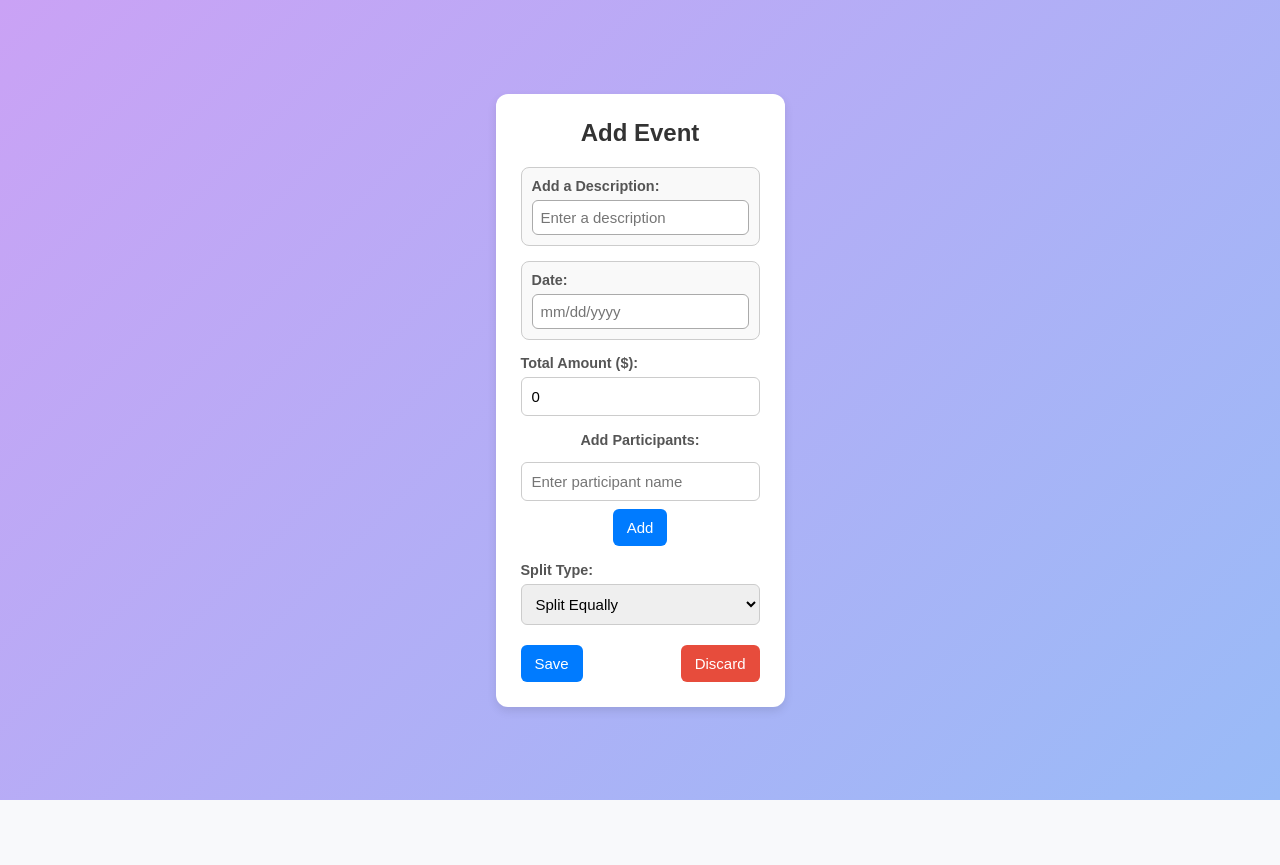
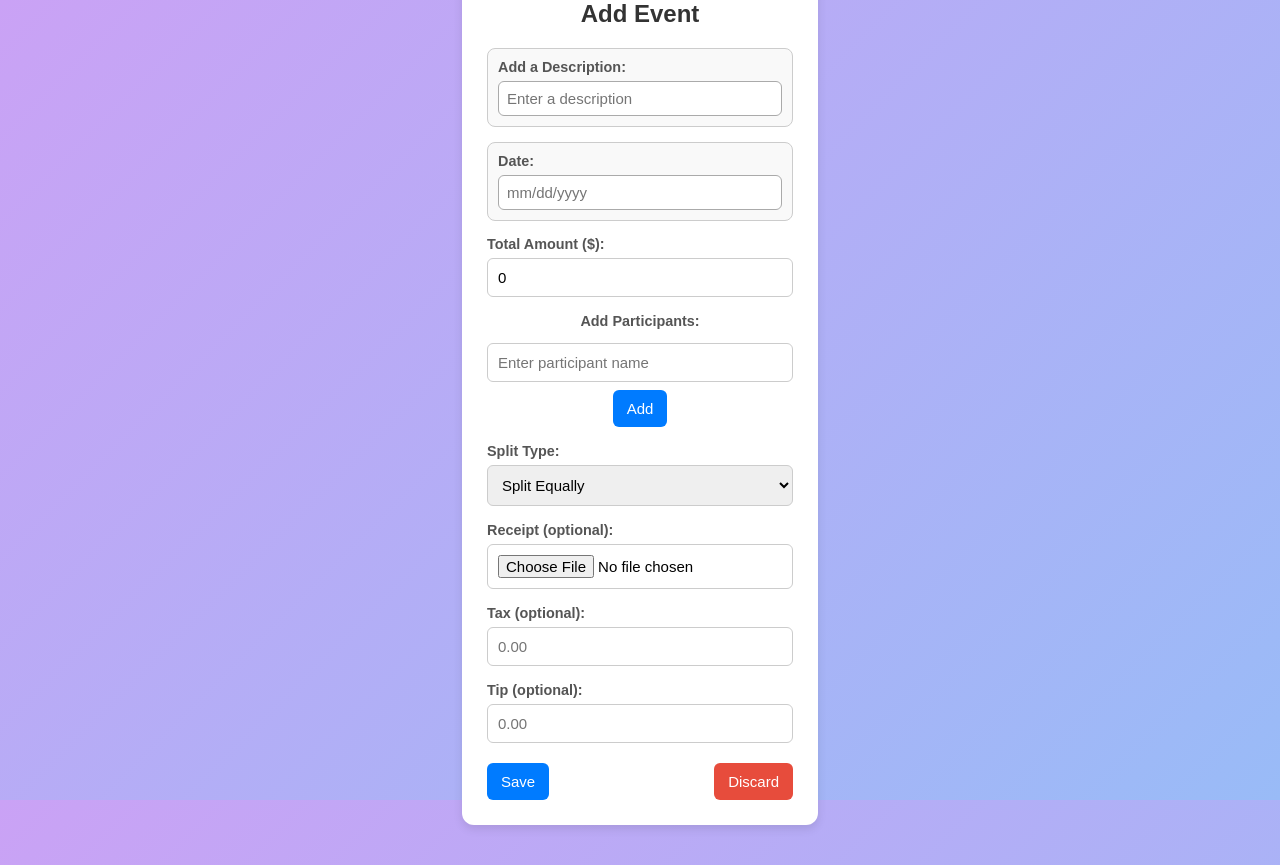
Before and after one commit to Kirthika-Ashokkumar/Splitseez, a React (Create React App) app in the folder frontend_files/: page /events in a window 1280 px wide. Before the commit the page ends 800 px from the top, so only its background shows below. Built offline with nearby package versions, Linux system fonts and the light colour scheme.

Commit message:
Update EventPage.js

```diff
--- a/frontend_files/src/EventPage.js
+++ b/frontend_files/src/EventPage.js
@@ -1,26 +1,38 @@
 import React, { useState } from "react";
 import "./EventPage.css";
+
+const API_BASE = "http://localhost:4000";
 
 function EventPage() {
   const [participants, setParticipants] = useState([]);
   const [newParticipant, setNewParticipant] = useState("");
+
   const [splitType, setSplitType] = useState("equal");
   const [amount, setAmount] = useState(0);
   const [description, setDescription] = useState("");
   const [date, setDate] = useState("");
+
   const [percentages, setPercentages] = useState({});
   const [items, setItems] = useState([{ name: "", user: "", amount: "" }]);
 
+  //receipt and tax/tip (optional)
+  const [receiptFile, setReceiptFile] = useState(null);
+  const [tax, setTax] = useState("");
+  const [tip, setTip] = useState("");
+
   // Add participant
   const handleAddParticipant = () => {
-    if (newParticipant.trim() !== "") {
-      setParticipants([...participants, newParticipant]);
+    const name = newParticipant.trim();
+    if (!name) return;
+    if (participants.includes(name)) {
+      alert("Participant already added.");
+      return;
+    }
+    setParticipants([...participants, name]);
     setNewParticipant("");
-      //setShowDropdown(true);
-    }
   };
 
-  // Handle percentage and item changes
+  // Percentage & Item handlers
   const handlePercentageChange = (participant, value) => {
     setPercentages({ ...percentages, [participant]: value });
   };
@@ -30,32 +42,85 @@ function EventPage() {
   };
 
   const handleItemChange = (index, field, value) => {
-    const updatedItems = [...items];
-    updatedItems[index][field] = value;
-    setItems(updatedItems);
+    const updated = [...items];
+    updated[index][field] = value;
+    setItems(updated);
   };
 
- // Save event
-const handleSaveEvent = async () => {
-  const eventData = {
-    description,
-    date,
-    amount,
-    participants,
-    splitType,
-    percentages,
-    items,
+  // Optional receipt file change
+  const handleReceiptChange = (e) => {
+    const file = e.target.files?.[0];
+    setReceiptFile(file || null);
   };
 
+  // Save event(POST /Event (JWT)). If receipt selected, POST /Receipt (multipart + JWT)
+  const handleSaveEvent = async () => {
+    const token = localStorage.getItem("token");
+    if (!token) {
+      alert("You must be logged in. Missing token.");
+      return;
+    }
+
+    // minimal checks
+    if (!description.trim()) return alert("Please add a description.");
+    if (!date.trim()) return alert("Please add a date (mm/dd/yyyy).");
+    if (participants.length === 0) return alert("Please add at least one participant.");
+
     try {
-    const response = await fetch("http://localhost:4000/Events/Add", {
+      //Create the event
+      const eventPayload = {
+        title: description,
+        date: date ? new Date(date).toISOString() : undefined,
+        //map names/emails with userIds
+        participants,
+      };
+
+      const createRes = await fetch(`${API_BASE}/Event`, {
         method: "POST",
-      headers: { "Content-Type": "application/json" },
-      body: JSON.stringify(eventData),
+        headers: {
+          "Content-Type": "application/json",
+          Authorization: `Bearer ${token}`,
+        },
+        body: JSON.stringify(eventPayload),
       });
 
-    if (response.ok) alert("Event saved successfully!");
-    else alert("Failed to save event.");
+      if (!createRes.ok) {
+        const text = await createRes.text();
+        console.error("Create Event failed:", createRes.status, text);
+        alert("Failed to save event.");
+        return;
+      }
+
+      const created = await createRes.json();
+      const eventId = created?.event?._id || created?.event?.id || created?._id || created?.id;
+
+      //upload receipt image (optional)
+      if (receiptFile && eventId) {
+        const formData = new FormData();
+        formData.append("receiptImage", receiptFile);
+        formData.append("event", eventId);
+        if (tax !== "") formData.append("tax", String(tax));
+        if (tip !== "") formData.append("tip", String(tip));
+
+        const receiptRes = await fetch(`${API_BASE}/Receipt`, {
+          method: "POST",
+          headers: {
+            Authorization: `Bearer ${token}`,
+          },
+          body: formData,
+        });
+
+        if (!receiptRes.ok) {
+          const text = await receiptRes.text();
+          console.error("Receipt upload failed:", receiptRes.status, text);
+          alert("Event saved, but receipt upload failed.");
+        } else {
+          alert("Event and receipt uploaded successfully!");
+        }
+      } else {
+        // No receipt selected
+        alert("Event saved successfully!");
+      }
     } catch (err) {
       console.error(err);
       alert("Could not connect to backend server.");
@@ -64,6 +129,7 @@ const handleSaveEvent = async () => {
 
   // Discard event
   const handleDiscard = () => {
+    if (!window.confirm("Discard all changes?")) return;
     setDescription("");
     setDate("");
     setAmount(0);
@@ -71,7 +137,9 @@ const handleDiscard = () => {
     setNewParticipant("");
     setPercentages({});
     setItems([{ name: "", user: "", amount: "" }]);
-  alert("Event discarded!");
+    setReceiptFile(null);
+    setTax("");
+    setTip("");
   };
 
   return (
@@ -144,9 +212,7 @@ const handleDiscard = () => {
           </div>
         )}
 
-
-
-        {/* Split selection */}
+        {/* Split Type*/}
         <div className="form-group">
           <label htmlFor="splitType">Split Type:</label>
           <select
@@ -160,7 +226,7 @@ const handleDiscard = () => {
           </select>
         </div>
 
-        {/* Split Equally */}
+        {/* Equal Split preview */}
         {splitType === "equal" && participants.length > 0 && (
           <div className="split-section">
             <h4>Split Equally:</h4>
@@ -172,7 +238,7 @@ const handleDiscard = () => {
           </div>
         )}
 
-        {/* Split by Percentage */}
+        {/* Percentage inputs*/}
         {splitType === "percentage" && participants.length > 0 && (
           <div className="split-section">
             <h4>Split by Percentage:</h4>
@@ -190,8 +256,7 @@ const handleDiscard = () => {
                 <span>
                   {percentages[p]
                     ? ` = $${(
-                        (Number(percentages[p]) / 100) *
-                        amount
+                        (Number(percentages[p]) / 100) * Number(amount || 0)
                       ).toFixed(2)}`
                     : ""}
                 </span>
@@ -200,7 +265,7 @@ const handleDiscard = () => {
           </div>
         )}
 
-        {/* Itemized Split */}
+        {/* Itemized inputs*/}
         {splitType === "itemize" && (
           <div className="split-section">
             <h4>Itemized Split:</h4>
@@ -210,25 +275,19 @@ const handleDiscard = () => {
                   type="text"
                   placeholder="Item name"
                   value={item.name}
-                  onChange={(e) =>
-                    handleItemChange(index, "name", e.target.value)
-                  }
+                  onChange={(e) => handleItemChange(index, "name", e.target.value)}
                 />
                 <input
                   type="text"
                   placeholder="User"
                   value={item.user}
-                  onChange={(e) =>
-                    handleItemChange(index, "user", e.target.value)
-                  }
+                  onChange={(e) => handleItemChange(index, "user", e.target.value)}
                 />
                 <input
                   type="number"
                   placeholder="Amount ($)"
                   value={item.amount}
-                  onChange={(e) =>
-                    handleItemChange(index, "amount", e.target.value)
-                  }
+                  onChange={(e) => handleItemChange(index, "amount", e.target.value)}
                 />
               </div>
             ))}
@@ -238,7 +297,44 @@ const handleDiscard = () => {
           </div>
         )}
 
-        {/* Save Button */}
+        {/* NEW: Optional Receipt Upload + Tax/Tip */}
+        <div className="form-group">
+          <label>Receipt (optional):</label>
+          <input
+            type="file"
+            accept="image/*"
+            capture="environment"
+            onChange={handleReceiptChange}
+          />
+        </div>
+
+        <div className="form-group">
+          <label htmlFor="tax">Tax (optional):</label>
+          <input
+            type="number"
+            id="tax"
+            placeholder="0.00"
+            min="0"
+            step="0.01"
+            value={tax}
+            onChange={(e) => setTax(e.target.value)}
+          />
+        </div>
+
+        <div className="form-group">
+          <label htmlFor="tip">Tip (optional):</label>
+          <input
+            type="number"
+            id="tip"
+            placeholder="0.00"
+            min="0"
+            step="0.01"
+            value={tip}
+            onChange={(e) => setTip(e.target.value)}
+          />
+        </div>
+
+        {/* Actions */}
         <div className="button-group">
           <button id="saveBtn" onClick={handleSaveEvent}>
             Save
```
Lines whose indentation alone changed are shown as unchanged.
